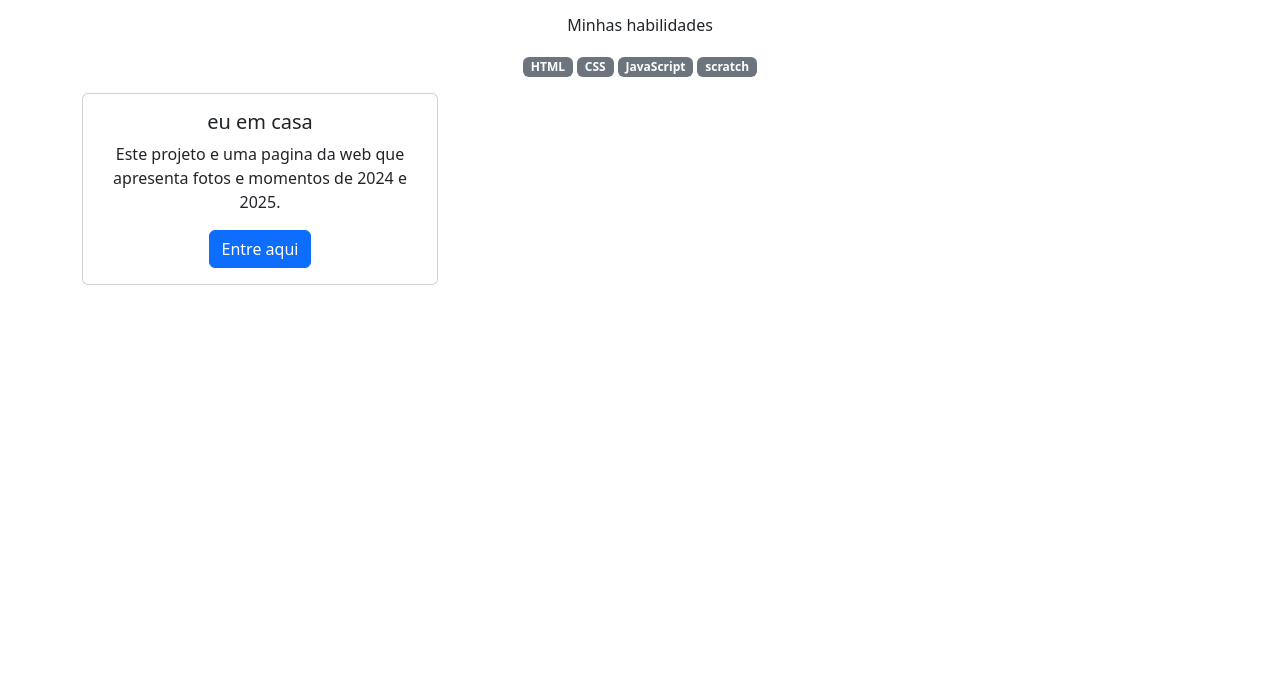
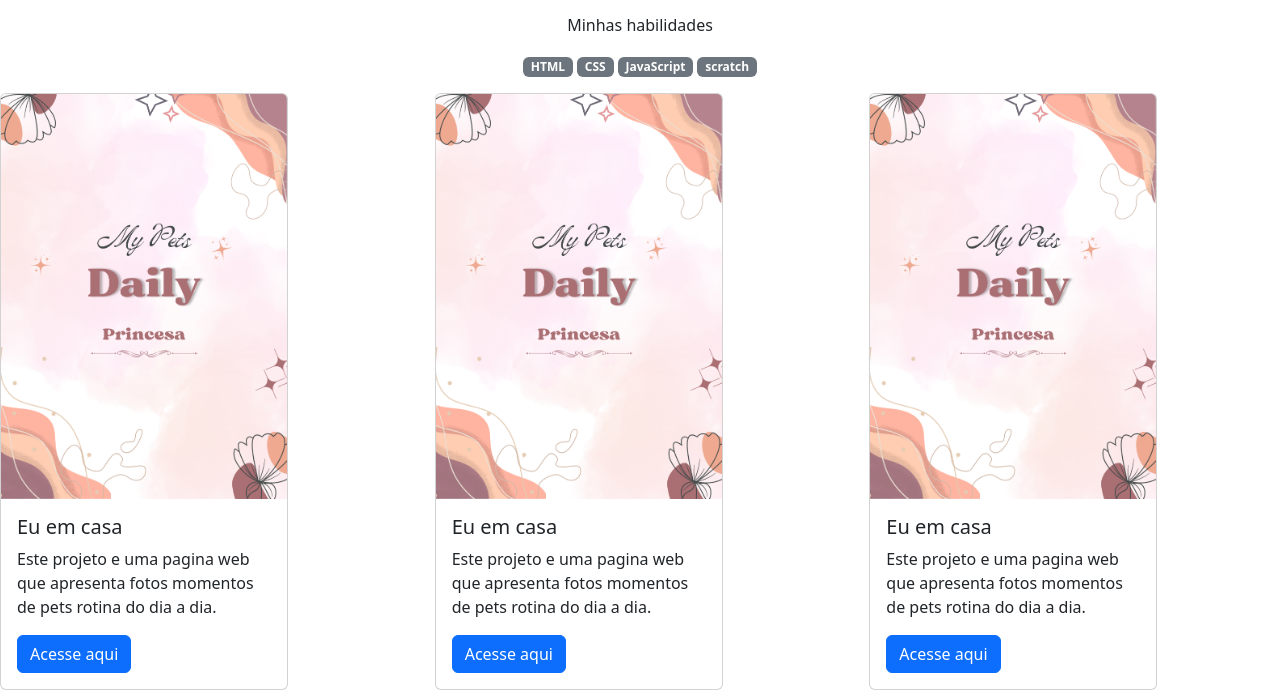
Before and after one commit to MariaaClara15/Programa-o-2-Maria-Clara, a plain HTML site: page index.html in a window 1280 px wide. Shown: the part 297-987 px from the top of the page. Before the commit the page ends 800 px from the top, so only its background shows below. Drawn offline with nearby package versions, Linux system fonts and the light colour scheme.

Commit message:
projetoo card

```diff
--- a/index.html
+++ b/index.html
@@ -34,23 +34,57 @@ height="150"srcset="" />
 
           <p class="badge bg-secondary">scratch</p>
 
+        </header>
 
-      </div>
           <div class="row">
             <div class="col-md-4">
-          <div class="card"
-            <img src="Pastel Colors Modern Minimal Portfolio Cover Page A4 Document.jpg" class="card-img-top" alt="fotos Maria" />
+              <div class="card" style="width: 18rem;">
+                <img src="Purple and Pink Aesthetic Portfolio Cover A4 Document.png" class="card-img-top" alt="Eu em casa" />
                 <div class="card-body">
-              <h5 class="card-title">eu em casa</h5>
+                  <h5 class="card-title">Eu em casa</h5>
                   <p class="card-text">
-                Este projeto e uma pagina da web que apresenta fotos e momentos de 2024 e 2025.
+                    Este projeto e uma pagina web que apresenta fotos momentos de pets
+                    rotina do dia a dia.
 
                   </p>
-              <a href="#" class="btn btn-primary">Entre aqui</a>
+                  <a href="#" class="btn btn-primary">Acesse aqui</a>
+                </div>
+              </div>
+            </div>
+
+
+              <div class="col-md-4">
+                <div class="card" style="width: 18rem;">
+                  <img src="Purple and Pink Aesthetic Portfolio Cover A4 Document.png" class="card-img-top" alt="Eu em casa" />
+                  <div class="card-body">
+                    <h5 class="card-title">Eu em casa</h5>
+                    <p class="card-text">
+                      Este projeto e uma pagina web que apresenta fotos momentos de pets
+                      rotina do dia a dia.
+
+                    </p>
+                    <a href="#" class="btn btn-primary">Acesse aqui</a>
+                  </div>
+                </div>
+              </div>
+
+
+                <div class="col-md-4">
+                  <div class="card" style="width: 18rem;">
+                    <img src="Purple and Pink Aesthetic Portfolio Cover A4 Document.png" class="card-img-top" alt="Eu em casa" />
+                    <div class="card-body">
+                      <h5 class="card-title">Eu em casa</h5>
+                      <p class="card-text">
+                        Este projeto e uma pagina web que apresenta fotos momentos de pets
+                        rotina do dia a dia.
+
+                      </p>
+                      <a href="#" class="btn btn-primary">Acesse aqui</a>
                     </div>
                   </div>
                 </div>
           </div>
+
 
   </body>
   <script
```
Also changed, not shown: Brown White Vintage Aesthetic Portfolio Cover A4 Document.jpg (added), Pastel Colors Modern Minimal Portfolio Cover Page A4 Document.jpg (deleted), Purple and Pink Aesthetic Portfolio Cover A4 Document.png (added), 1 other file. Lines whose indentation alone changed are shown as unchanged.
